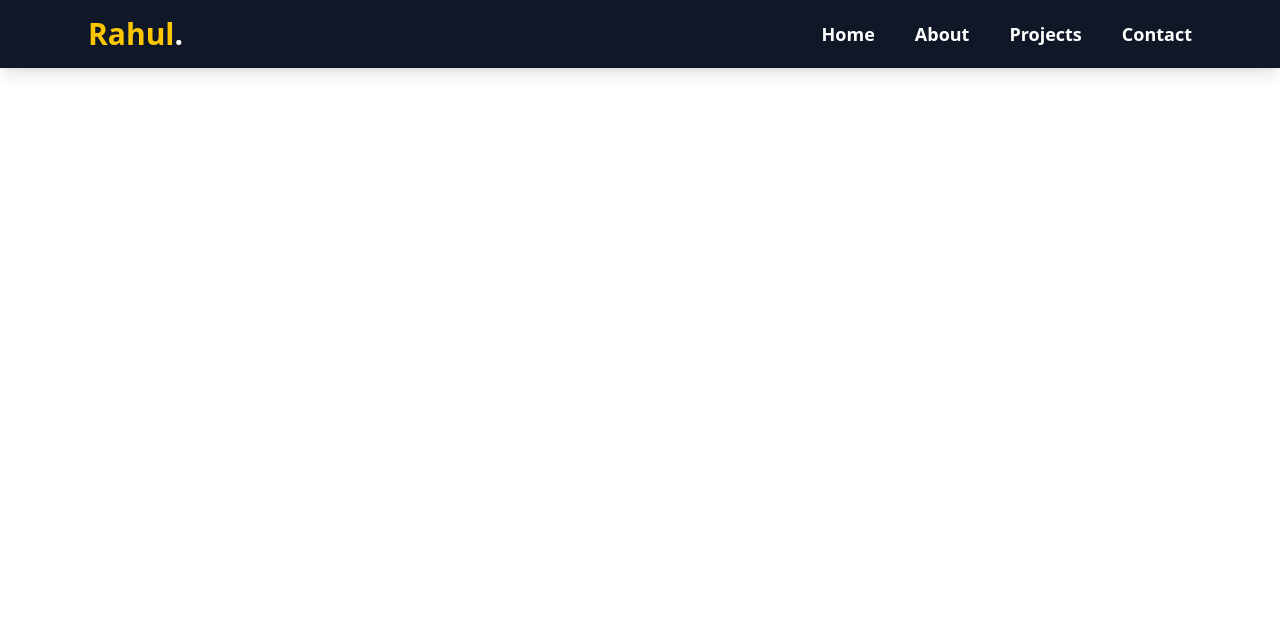
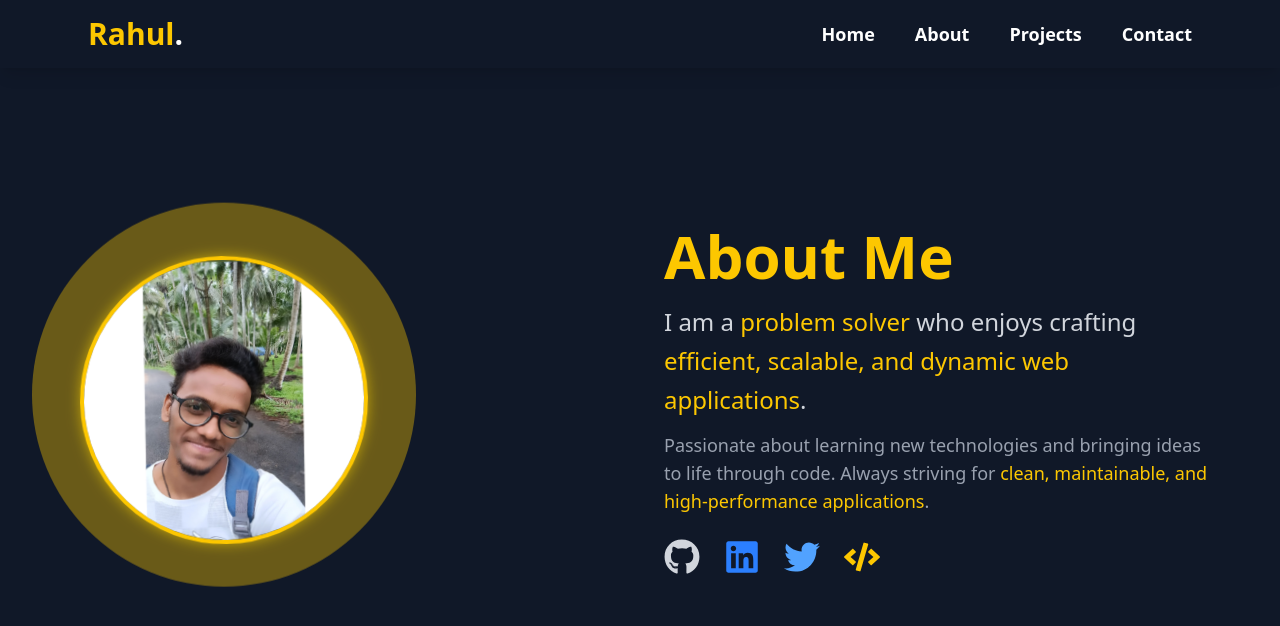
Before and after one commit to PalaniRahulDravid/My_Portfolio, a React (Vite) app: page /about in a window 1280 px wide. Shown: the top 626 px of the page. Built offline with nearby package versions, Linux system fonts and the light colour scheme.

Commit message:
Added About Section

```diff
--- a/package.json
+++ b/package.json
@@ -15,6 +15,7 @@
     "lucide-react": "^0.483.0",
     "react": "^19.0.0",
     "react-dom": "^19.0.0",
+    "react-icons": "^5.5.0",
     "react-router-dom": "^7.4.0",
     "tailwindcss": "^4.0.15"
   },
--- a/src/pages/About.jsx
+++ b/src/pages/About.jsx
@@ -1,3 +1,92 @@
+import { motion } from "framer-motion";
+import { FaGithub, FaLinkedin, FaTwitter, FaCode } from "react-icons/fa";
+
 export default function About() {
-    return <div>About Page</div>;
-  }
+  return (
+    <section className="min-h-screen flex items-center justify-center bg-gray-900 text-white px-10">
+      <div className="max-w-6xl w-full grid grid-cols-1 md:grid-cols-2 gap-12 items-center">
+
+        {/* Left Side: Animated Profile Image */}
+        <motion.div
+          initial={{ opacity: 0, scale: 0.7, y: -20 }}
+          animate={{ opacity: 1, scale: 1, y: 0 }}
+          transition={{ duration: 1.2, ease: "easeOut" }}
+          whileHover={{ scale: 1.05 }}
+          whileTap={{ scale: 0.95 }}
+          className="flex justify-center md:justify-start"
+        >
+          <div className="relative w-80 h-80 flex items-center justify-center">
+            {/* Floating Animation */}
+            <motion.div
+              animate={{
+                y: [0, -10, 0], // Moves up and down
+              }}
+              transition={{
+                duration: 2,
+                repeat: Infinity,
+                ease: "easeInOut",
+              }}
+              className="absolute w-96 h-96 bg-yellow-400 rounded-full opacity-25 animate-pulse"
+            ></motion.div>
+
+            {/* Profile Image */}
+            <motion.img
+              src="/profile.png"
+              alt="Rahul's Profile"
+              className="w-72 h-72 object-cover rounded-full border-4 border-yellow-400 shadow-2xl"
+              animate={{
+                rotate: [0, 2, -2, 0], // Slight rotating effect
+                boxShadow: [
+                  "0px 0px 10px rgba(255, 215, 0, 0.5)",
+                  "0px 0px 20px rgba(255, 215, 0, 0.8)",
+                  "0px 0px 10px rgba(255, 215, 0, 0.5)"
+                ]
+              }}
+              transition={{
+                duration: 3,
+                repeat: Infinity,
+                ease: "easeInOut",
+              }}
+            />
+          </div>
+        </motion.div>
+
+        {/* Right Side: About Text */}
+        <motion.div
+          initial={{ opacity: 0, x: 50 }}
+          animate={{ opacity: 1, x: 0 }}
+          transition={{ duration: 1 }}
+        >
+          <h2 className="text-6xl font-extrabold text-yellow-400">About Me</h2>
+          <p className="text-2xl mt-4 text-gray-300 leading-relaxed">
+            I am a <span className="text-yellow-400">problem solver</span> who enjoys crafting <span className="text-yellow-400">efficient, scalable, and dynamic web applications</span>.
+          </p>
+          <p className="mt-3 text-gray-400 text-lg">
+            Passionate about learning new technologies and bringing ideas to life through code. Always striving for <span className="text-yellow-400">clean, maintainable, and high-performance applications</span>.
+          </p>
+
+          {/* Social Links */}
+          <div className="mt-6 flex space-x-6">
+            <a href="https://github.com/PalaniRahulDravid" target="_blank" rel="noopener noreferrer"
+              className="text-gray-300 hover:text-white text-4xl transition duration-300">
+              <FaGithub />
+            </a>
+            <a href="https://www.linkedin.com/in/palani-rahul-dravid-a89916292/" target="_blank" rel="noopener noreferrer"
+              className="text-blue-500 hover:text-blue-700 text-4xl transition duration-300">
+              <FaLinkedin />
+            </a>
+            <a href="https://x.com/rahulprince2526?t=13eWwpLeLtpNofPCAtO__A&s=09" target="_blank" rel="noopener noreferrer"
+              className="text-blue-400 hover:text-blue-600 text-4xl transition duration-300">
+              <FaTwitter />
+            </a>
+            <a href="https://leetcode.com/u/palani_rahul_dravid/" target="_blank" rel="noopener noreferrer"
+              className="text-yellow-400 hover:text-yellow-500 text-4xl transition duration-300">
+              <FaCode />
+            </a>
+          </div>
+        </motion.div>
+
+      </div>
+    </section>
+  );
+}
--- a/src/pages/Home.jsx
+++ b/src/pages/Home.jsx
@@ -44,7 +44,7 @@ export default function Home() {
           <div className="relative w-80 h-80 flex items-center justify-center md:ml-10">
             <div className="absolute w-96 h-96 bg-yellow-400 rounded-full opacity-25 animate-pulse"></div>
             <img
-              src="/profile.png.jpeg"
+              src="/profile.png"
               alt="Rahul's Profile"
               className="w-72 h-72 object-cover rounded-full border-4 border-yellow-400 shadow-2xl"
             />
```
Also changed, not shown: public/profile.png (renamed from public/profile.png.jpeg), 1 other file (tests, documents, lock files or other folders).
